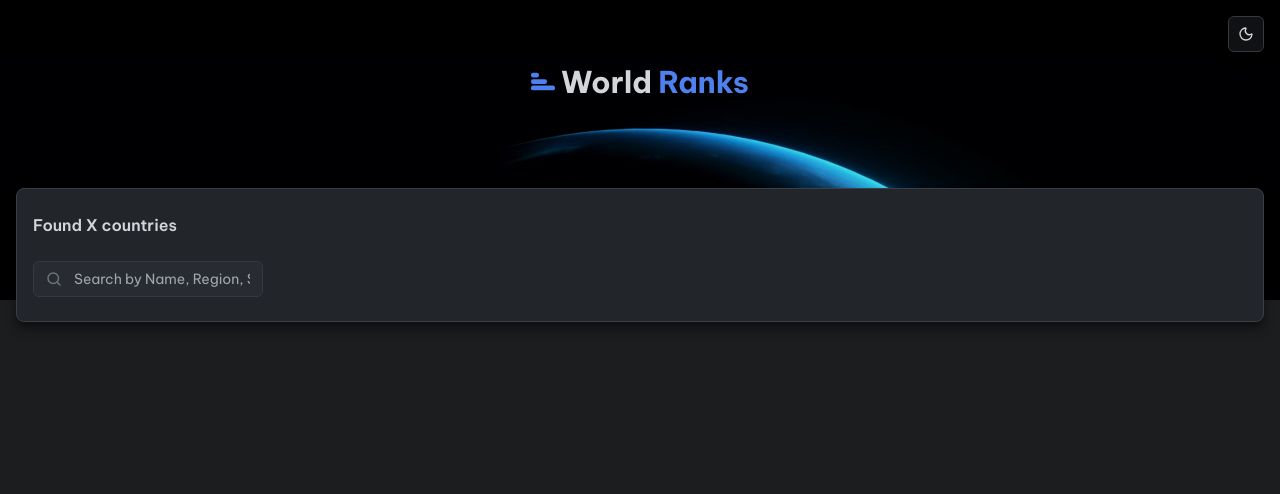
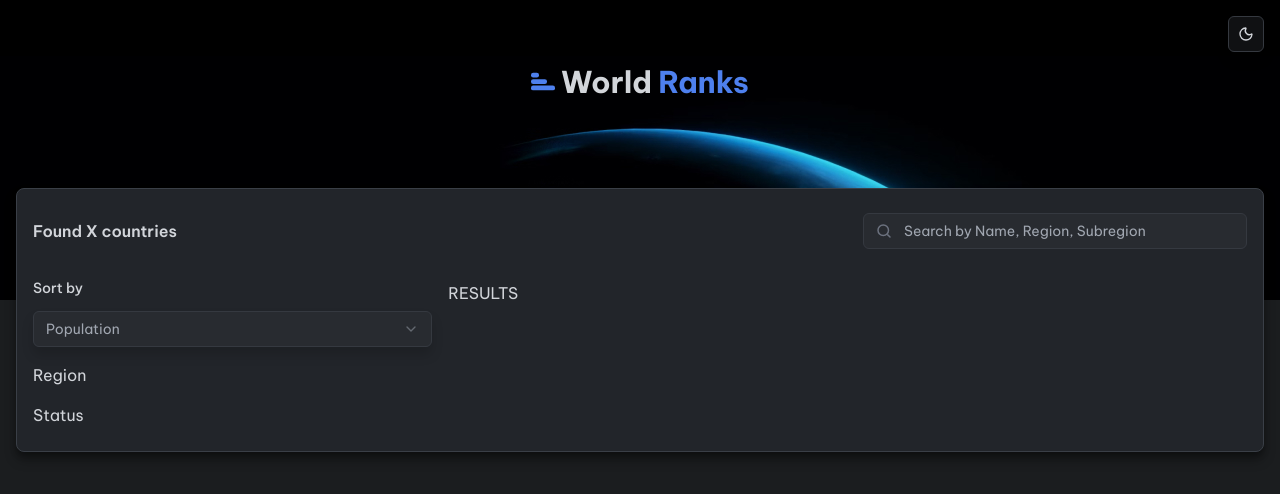
Before and after one commit to iljasolomatin/world-ranks, a Next.js app: page / in a window 1280 px wide. Shown: the top 494 px of the page. Built offline with nearby package versions, Linux system fonts and the light colour scheme.

Commit message:
Added sort by selector
Also several styling improvements

```diff
--- a/app/layout.tsx
+++ b/app/layout.tsx
@@ -3,6 +3,8 @@ import type { Metadata } from "next";
 import { Be_Vietnam_Pro } from "next/font/google";
 
 import { ThemeProvider } from "@/components/theme-provider";
+import HeroBanner from "@/components/HeroBanner";
+import { ModeToggle } from "@/components/ModeToggle";
 
 const beVietnamPro = Be_Vietnam_Pro({
   variable: "--font-be-vietnam-pro",
@@ -23,13 +25,22 @@ export default function RootLayout({
 }>) {
   return (
     <html lang="en" suppressHydrationWarning>
-      <body className={`${beVietnamPro.variable} antialiased`}>
+      <body
+        className={`${beVietnamPro.variable} bg-background min-h-screen antialiased`}
+      >
         <ThemeProvider
           attribute="class"
           defaultTheme="dark"
           enableSystem
           disableTransitionOnChange
         >
+          {/* THEME SWITCHER */}
+          <div className="absolute top-4 right-4 z-10">
+            <ModeToggle />
+          </div>
+
+          <HeroBanner />
+
           {children}
         </ThemeProvider>
       </body>
--- a/app/page.tsx
+++ b/app/page.tsx
@@ -1,22 +1,23 @@
 import CountriesSearch from "@/components/CountriesSearch";
-import HeroBanner from "@/components/HeroBanner";
-import { ModeToggle } from "@/components/ModeToggle";
+import SortSelect from "@/components/SortSelect";
 
 function page() {
   return (
-    <div className="bg-background min-h-screen">
-      {/* THEME SWITCHER */}
-      <div className="absolute top-4 right-4 z-10">
-        <ModeToggle />
-      </div>
+    // FLOATING CARD
+    <div className="relative z-20 mx-auto -mt-28 max-w-7xl px-4">
+      {/* DIV CONTAINS 2 SECTIONS: Search and Sort+Results */}
+      <div className="bg-muted grid grid-cols-1 gap-y-4 rounded-lg border px-4 py-6 shadow-lg sm:grid-cols-[1fr_2fr] sm:gap-x-4">
+        <CountriesSearch className="sm:col-span-2" />
 
-      <HeroBanner />
+        {/* DIV FOR SORT, FILTERS */}
+        <div className="flex flex-col gap-4">
+          <SortSelect />
+          <p>Region</p>
+          <p>Status</p>
+        </div>
 
-      {/* FLOATING CARD */}
-      <div className="relative z-20 mx-auto -mt-28 max-w-7xl px-4">
-        <div className="bg-muted flex flex-col rounded-lg border px-4 py-6 shadow-lg lg:flex-row">
-          {/* SETTINGS PANEL */}
-          <CountriesSearch />
+        <div className="sm:col-start-2">
+          <p>RESULTS</p>
         </div>
       </div>
     </div>
--- a/components/CountriesSearch.tsx
+++ b/components/CountriesSearch.tsx
@@ -1,8 +1,18 @@
 import SearchInput from "@/components/SearchInput";
+import { cn } from "@/lib/utils";
 
-function CountriesSearch() {
+interface CountriesSearchProps {
+  className?: string;
+}
+
+function CountriesSearch({ className }: CountriesSearchProps) {
   return (
-    <div className="flex flex-col gap-6">
+    <div
+      className={cn(
+        "mb-4 flex flex-col gap-3 sm:flex-row sm:items-center sm:justify-between",
+        className,
+      )}
+    >
       <p className="text-foreground font-semibold">Found X countries</p>
       <SearchInput />
     </div>
--- a/components/SearchInput.tsx
+++ b/components/SearchInput.tsx
@@ -16,7 +16,7 @@ function SearchInput({
   onChange,
 }: SearchInputProps) {
   return (
-    <div className="relative">
+    <div className="relative w-full max-w-96">
       <Image
         src={searchIcon}
         width={18}
--- /dev/null
+++ b/components/SortSelect.tsx
@@ -0,0 +1,26 @@
+import {
+  Select,
+  SelectContent,
+  SelectItem,
+  SelectTrigger,
+  SelectValue,
+} from "@/components/ui/select";
+import { Label } from "@/components/ui/label";
+
+function SortSelect() {
+  return (
+    <Select name="sortBy">
+      <Label htmlFor="sortBy">Sort by</Label>
+      <SelectTrigger className="w-full max-w-96 sm:max-w-full">
+        <SelectValue placeholder="Population" />
+      </SelectTrigger>
+      <SelectContent>
+        <SelectItem value="population">Population</SelectItem>
+        <SelectItem value="alphabetical">Alphabetical</SelectItem>
+        <SelectItem value="area">Area</SelectItem>
+      </SelectContent>
+    </Select>
+  );
+}
+
+export default SortSelect;
--- /dev/null
+++ b/components/ui/label.tsx
@@ -0,0 +1,24 @@
+"use client"
+
+import * as React from "react"
+import * as LabelPrimitive from "@radix-ui/react-label"
+
+import { cn } from "@/lib/utils"
+
+function Label({
+  className,
+  ...props
+}: React.ComponentProps<typeof LabelPrimitive.Root>) {
+  return (
+    <LabelPrimitive.Root
+      data-slot="label"
+      className={cn(
+        "flex items-center gap-2 text-sm leading-none font-medium select-none group-data-[disabled=true]:pointer-events-none group-data-[disabled=true]:opacity-50 peer-disabled:cursor-not-allowed peer-disabled:opacity-50",
+        className
+      )}
+      {...props}
+    />
+  )
+}
+
+export { Label }
--- a/package.json
+++ b/package.json
@@ -9,6 +9,7 @@
     "lint": "eslint"
   },
   "dependencies": {
+    "@radix-ui/react-label": "^2.1.7",
     "@radix-ui/react-select": "^2.2.6",
     "@radix-ui/react-slot": "^1.2.3",
     "class-variance-authority": "^0.7.1",
```
Also changed, not shown: components/RegionFilter.tsx (added), 1 other file (tests, documents, lock files or other folders).
